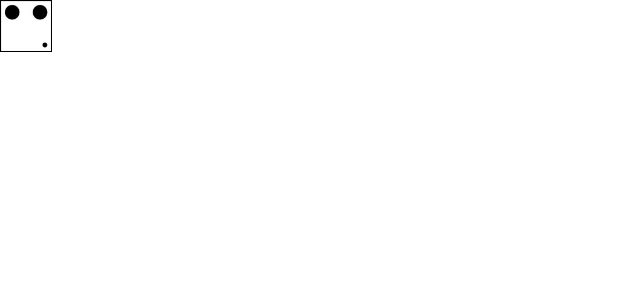
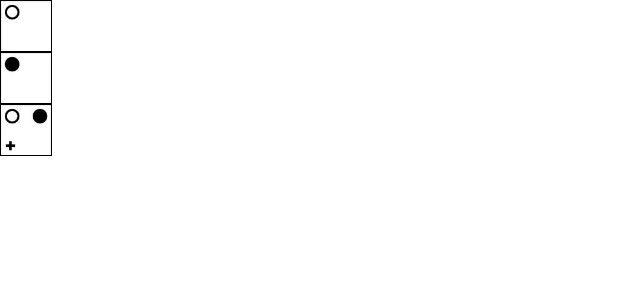
Before and after one commit to 3174N/micropul, an Angular app in the folder client/: page / in a window 1280 px wide. Shown: the top 300 px of the page, without its empty margins (0-640 px from the left). Built offline with nearby package versions, Linux system fonts and the light colour scheme.

Commit message:
Update drag & drop

```diff
--- a/client/src/app/app.component.html
+++ b/client/src/app/app.component.html
@@ -1,3 +1 @@
-<!-- <div class="tile-boundry"> -->
-<app-tile></app-tile>
-<!-- </div> -->
+<tile-grid></tile-grid>
--- a/client/src/app/app.module.ts
+++ b/client/src/app/app.module.ts
@@ -7,9 +7,10 @@ import { TileComponent } from './tile/tile.component';
 import { BrowserAnimationsModule } from '@angular/platform-browser/animations';
 import { DragDropModule } from '@angular/cdk/drag-drop';
 import { MatIconModule } from '@angular/material/icon';
+import { GridComponent } from './grid/grid.component';
 
 @NgModule({
-  declarations: [AppComponent, TileComponent],
+  declarations: [AppComponent, TileComponent, GridComponent],
   imports: [
     BrowserModule,
     AppRoutingModule,
--- /dev/null
+++ b/client/src/app/grid/grid.component.html
@@ -0,0 +1,3 @@
+<div cdkDropList (cdkDropListDropped)="drop($event)">
+  <tile *ngFor="let i of tiles" tile="{{ i }}"></tile>
+</div>
--- /dev/null
+++ b/client/src/app/grid/grid.component.ts
@@ -0,0 +1,19 @@
+import { CdkDragDrop, moveItemInArray } from '@angular/cdk/drag-drop';
+import { Component, OnInit } from '@angular/core';
+
+@Component({
+  selector: 'tile-grid',
+  templateUrl: './grid.component.html',
+  styleUrls: ['./grid.component.less'],
+})
+export class GridComponent implements OnInit {
+  tiles = [0, 1, 2];
+
+  constructor() {}
+
+  ngOnInit(): void {}
+
+  drop(event: CdkDragDrop<string[]>) {
+    moveItemInArray(this.tiles, event.previousIndex, event.currentIndex);
+  }
+}
--- a/client/src/app/tile/tile.component.html
+++ b/client/src/app/tile/tile.component.html
@@ -1,3 +1,8 @@
-<div class="tile" cdkDrag (contextmenu)="onClick($event)">
+<div
+  class="tile"
+  cdkDrag
+  (cdkDragEnded)="dragEnd($event)"
+  (contextmenu)="onClick($event)"
+>
   <img [src]="tilePath" [ngClass]="'rotate-' + rotationAngle" />
 </div>
--- a/client/src/app/tile/tile.component.less
+++ b/client/src/app/tile/tile.component.less
@@ -32,3 +32,11 @@
 .rotate-270 {
   transform: rotate(270deg);
 }
+
+.cdk-drag-placeholder {
+  opacity: 25%;
+}
+
+.cdk-drag-animating {
+  transition: transform 30ms cubic-bezier(0, 0, 0.2, 1);
+}
--- a/client/src/app/tile/tile.component.ts
+++ b/client/src/app/tile/tile.component.ts
@@ -1,20 +1,32 @@
-import { Component, OnInit } from '@angular/core';
+import { CdkDragDrop, CdkDragEnd } from '@angular/cdk/drag-drop';
+import { Component, Input, OnInit } from '@angular/core';
 
 @Component({
-  selector: 'app-tile',
+  selector: 'tile',
   templateUrl: './tile.component.html',
   styleUrls: ['./tile.component.less'],
 })
 export class TileComponent implements OnInit {
+  @Input() tile: string | null = null;
+
   rotationAngle = 0;
-  tilePath = '../../assets/tiles/tile_15.png';
+  tilePath = '';
 
   constructor() {}
 
-  ngOnInit(): void {}
+  ngOnInit(): void {
+    console.log(this.tile);
+    this.tilePath = '../../assets/tiles/tile_' + this.tile + '.png';
+  }
 
   onClick(event: MouseEvent) {
     event.preventDefault();
     this.rotationAngle = (this.rotationAngle + 90) % 360;
   }
+
+  dragEnd(event: CdkDragEnd) {
+    const { x, y } = event.source.getFreeDragPosition();
+    // update the position of the element here, e.g.:
+    event.source.element.nativeElement.style.transform = `translate3d(${x}px, ${y}px, 5)`;
+  }
 }
```
Also changed, not shown: client/src/app/grid/grid.component.less (added), 1 other file (tests, documents, lock files or other folders).
